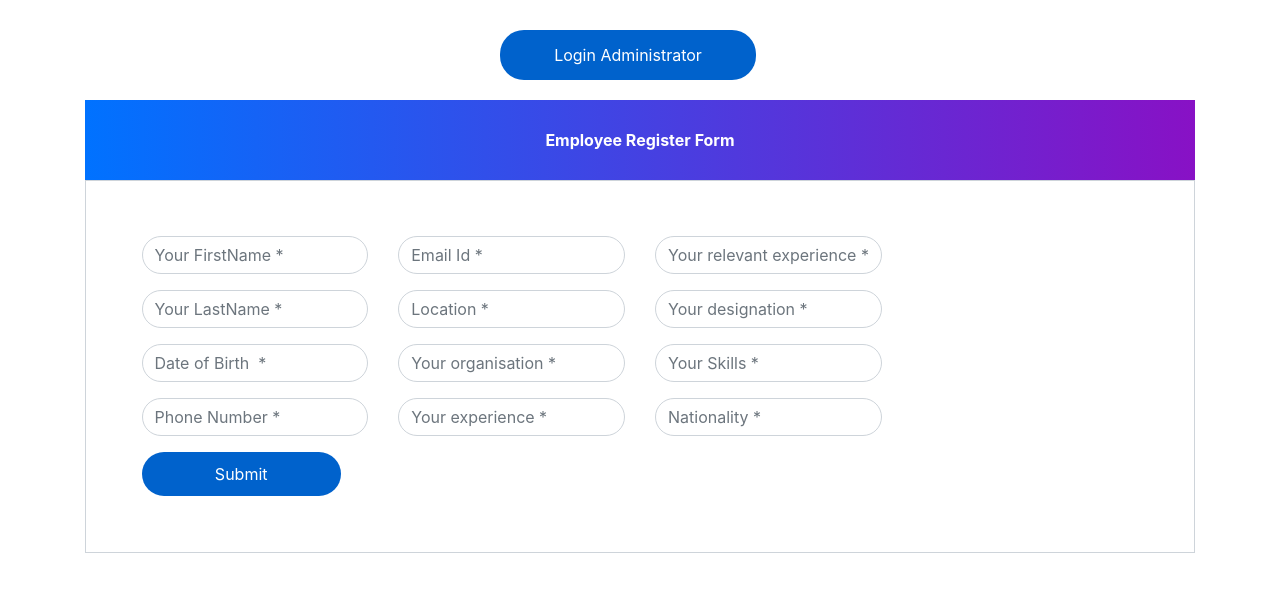
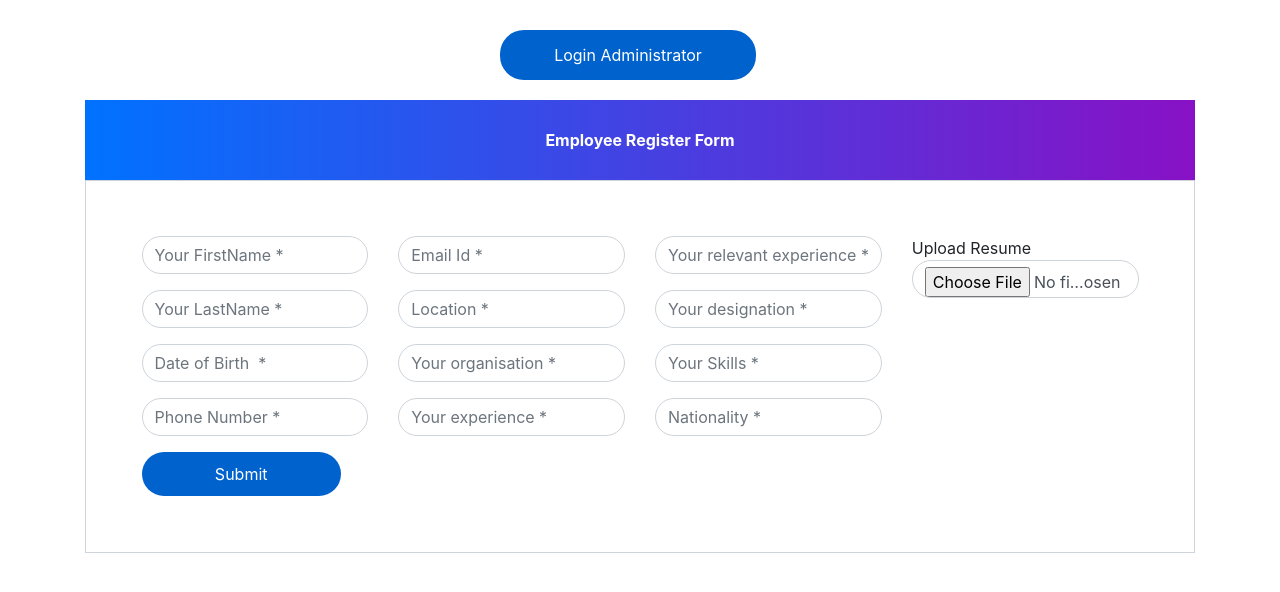
Before and after one commit to ravimokka/recruitment-site-page, a Django app: page / in a window 1280 px wide. Shown: the top 592 px of the page. Run offline with Django 3.2, Linux system fonts and the light colour scheme; some libraries are stand-ins or nearby versions.

Commit message:
add field

```diff
--- a/recuitmentSite/models.py
+++ b/recuitmentSite/models.py
@@ -29,6 +29,7 @@ class Employeedetails(models.Model):
     nationality = models.CharField(max_length=20, null=True)
     action_type = models.CharField(max_length=20, null=True)
     action = models.IntegerField(default=0)
+    docfile = models.FileField(upload_to='documents/%Y/%m/%d')
     # action_type = models.ForeignKey(Actiontype ,on_delete=models.CASCADE)
 
 
--- a/recuitmentSite/templates/homepage.html
+++ b/recuitmentSite/templates/homepage.html
@@ -107,6 +107,15 @@
                                 <input type="text" name="nationality"  class="form-control" placeholder="Nationality *" value=""/>
                             </div>
                         </div>
+                        <div class="col-md-3">
+
+
+
+                            <div class="form-group">
+                                Upload Resume<input type="file" name="myfile" class="form-control" placeholder="Your Skills *" value=""/>
+                            </div>
+
+                        </div>
                     </div>
 
                         <button type="submit" class="btnSubmit">Submit</button>
--- a/recuitmentSite/templates/login_administrator.html
+++ b/recuitmentSite/templates/login_administrator.html
@@ -66,7 +66,7 @@
                                 <input type="text" class="form-control" placeholder="Username *" value="" name="username"/>
                             </div>
                             <div class="form-group">
-                                <input type="text" class="form-control" placeholder="Password*" value="" name="password"/>
+                                <input type="password" class="form-control" placeholder="Password*" value="" name="password"/>
                             </div>
                         </div>
                     </div>
--- a/recuitmentSite/views.py
+++ b/recuitmentSite/views.py
@@ -26,12 +26,13 @@ def Homepage(request):
         Designation = request.POST.get('your_designation')
         Skill = request.POST.get('your_skill')
         Nationality = request.POST.get('nationality')
+        Myfile = request.POST.get('myfile')
         Action = 1
         Actiontype = 'submit'
         data = Employeedetails(fname=First_Name, lname=Last_Name, phone=Phone, d_b=Date_Birth, email=Email,
                                location=Location, organisation=Organisation, experience=Experience,
                                re_experience=Re_experience, designation=Designation, skills=Skill, nationality=Nationality,
-                               action=Action, action_type=Actiontype)
+                               action=Action, action_type=Actiontype,  docfile=Myfile)
         data.save()
         return render(request,'homepage.html')
     else:
```
Also changed, not shown: recuitmentSite/migrations/0001_initial.py.
